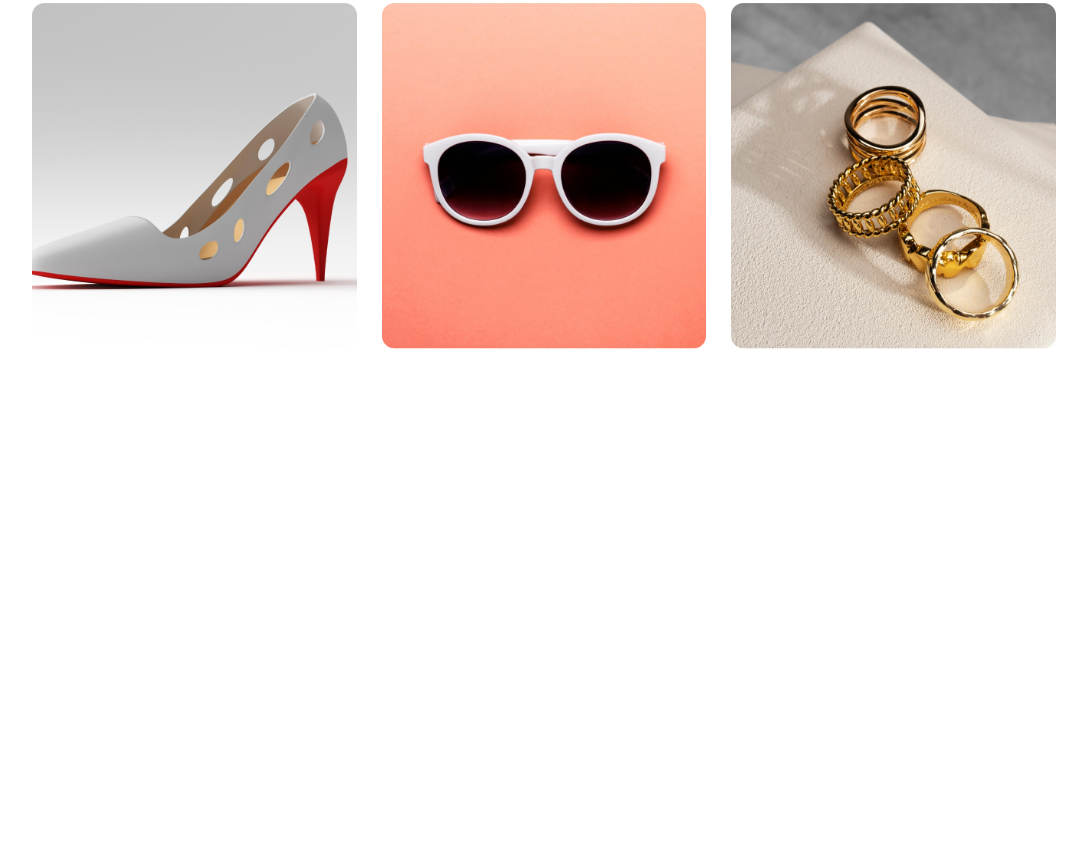
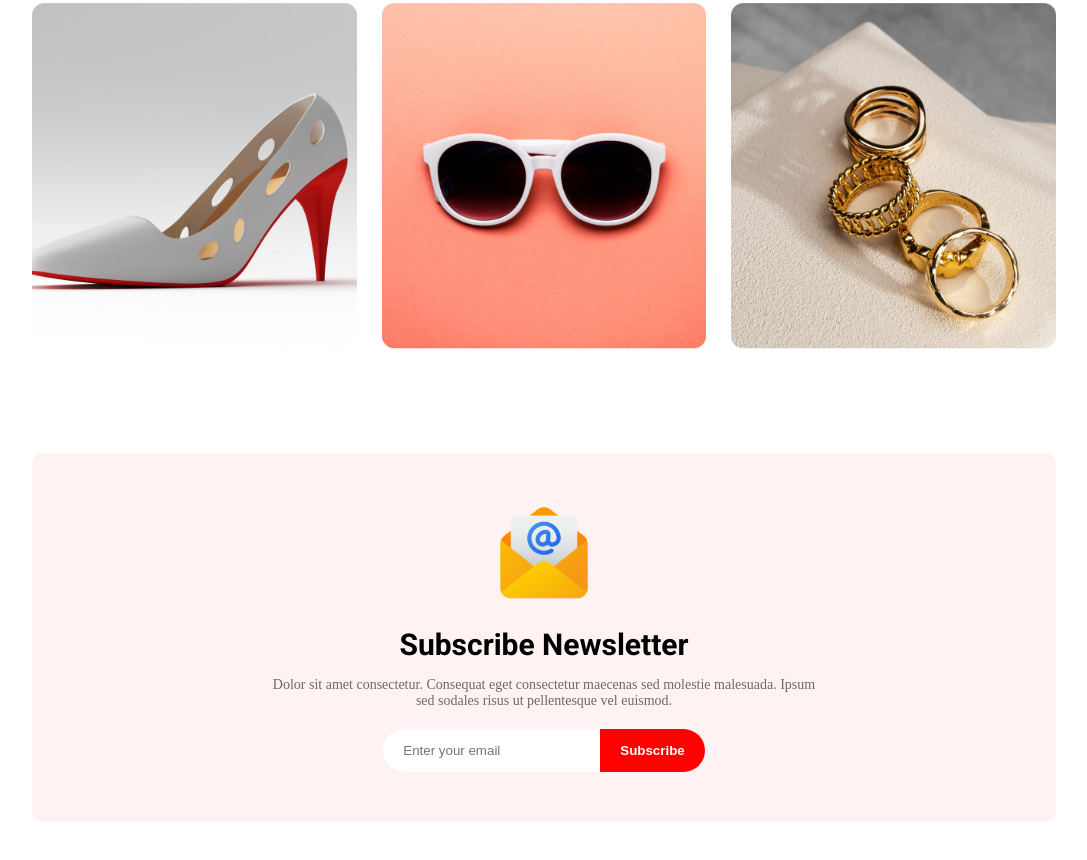
Before and after one commit to Aslam-Hosen/assignment-1, a plain HTML site: page index.html in a window 1280 px wide. Shown: the part 3238-4098 px from the top of the page, without its empty margins (96-1183 px from the left). Before the commit the page ends 3691 px from the top, so only its background shows below. Drawn offline with Linux system fonts and the light colour scheme.

Commit message:
added subscribe section

```diff
--- a/index.html
+++ b/index.html
@@ -112,6 +112,18 @@
         </div>
     </section>
 
+<!-- Subscribe area style -->
+
+    <section class="container subscribe">
+         <div class="subscribe-content">
+             <img src="images/Group 61.png" alt="">
+             <h1>Subscribe Newsletter</h1>
+             <p class="primary-clr">Dolor sit amet consectetur. Consequat eget consectetur maecenas sed molestie malesuada. Ipsum sed sodales risus ut pellentesque vel euismod. </p>
+             <input type="email" name="" id="" placeholder="Enter your email">
+             <input type="button" value="Subscribe">
+         </div>
+    </section>
+
     </main>
 
 
--- a/style.css
+++ b/style.css
@@ -273,3 +273,53 @@ span{
 .gift {
     margin-bottom: 100px;
 }
+
+/* Subscribe area style */
+
+.subscribe{
+    background-color: #fff2f2;
+    border-radius: 10px;
+    margin-bottom: 100px;
+}
+
+.subscribe-content {
+    text-align: center;
+    padding: 50px 0px;
+}
+
+.subscribe-content img {
+    width: 100px;
+    margin-bottom: 20px;
+}
+
+.subscribe-content h1 {
+    font-weight: 700;
+    font-family: "Roboto", serif;
+    font-size: 30px;
+    margin-bottom: 15px;
+}
+
+.subscribe-content p {
+    width: 550px;
+    margin: auto;
+    margin-bottom: 20px;
+}
+
+.subscribe-content input[type="email"] {
+    border: none;
+    padding: 14px 20px;
+    border-radius: 30px 0px 0px 30px;
+    margin-right: 0px;
+}
+
+
+.subscribe-content input[type="button"] {
+    border: none;
+    padding: 14px 20px;
+    background: red;
+    color: white;
+    font-weight: bold;
+    border-radius: 0px 30px 30px 0px;
+    margin-left: -4px;
+    cursor: pointer;
+}
```
